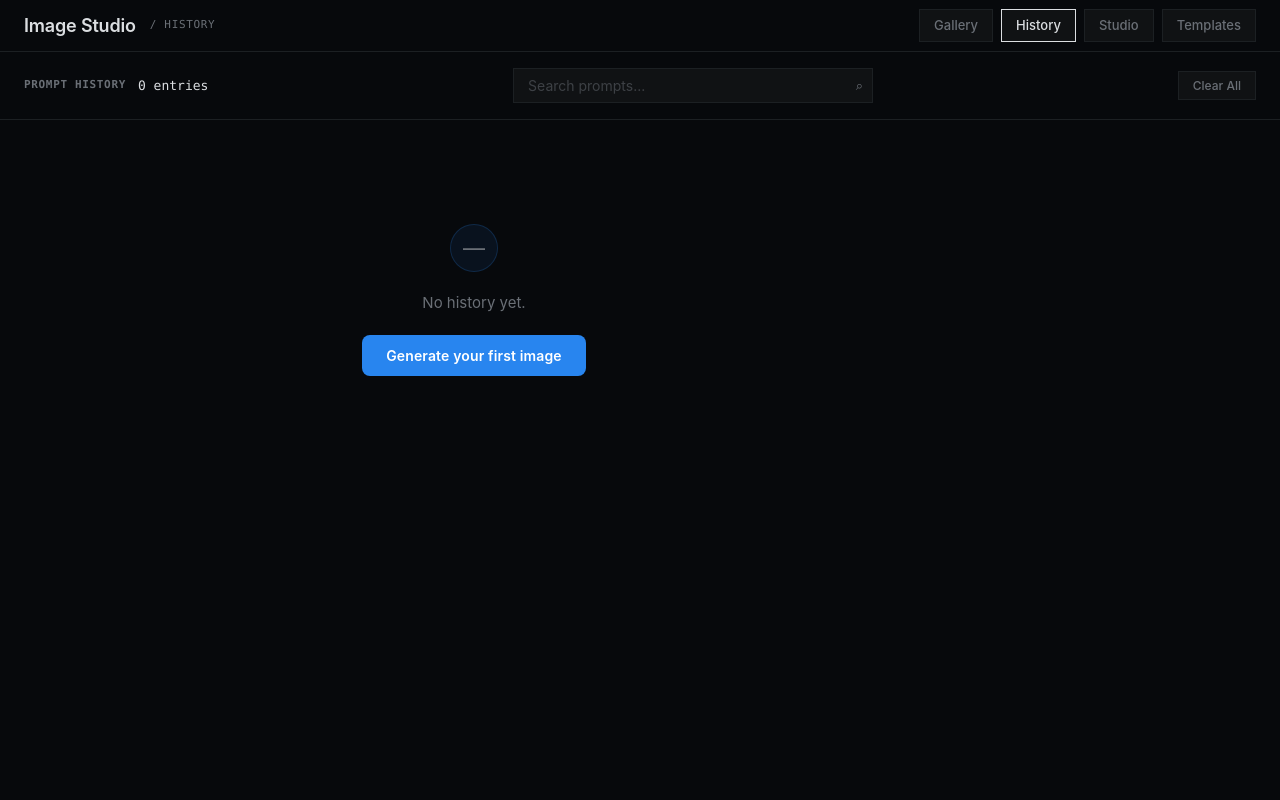
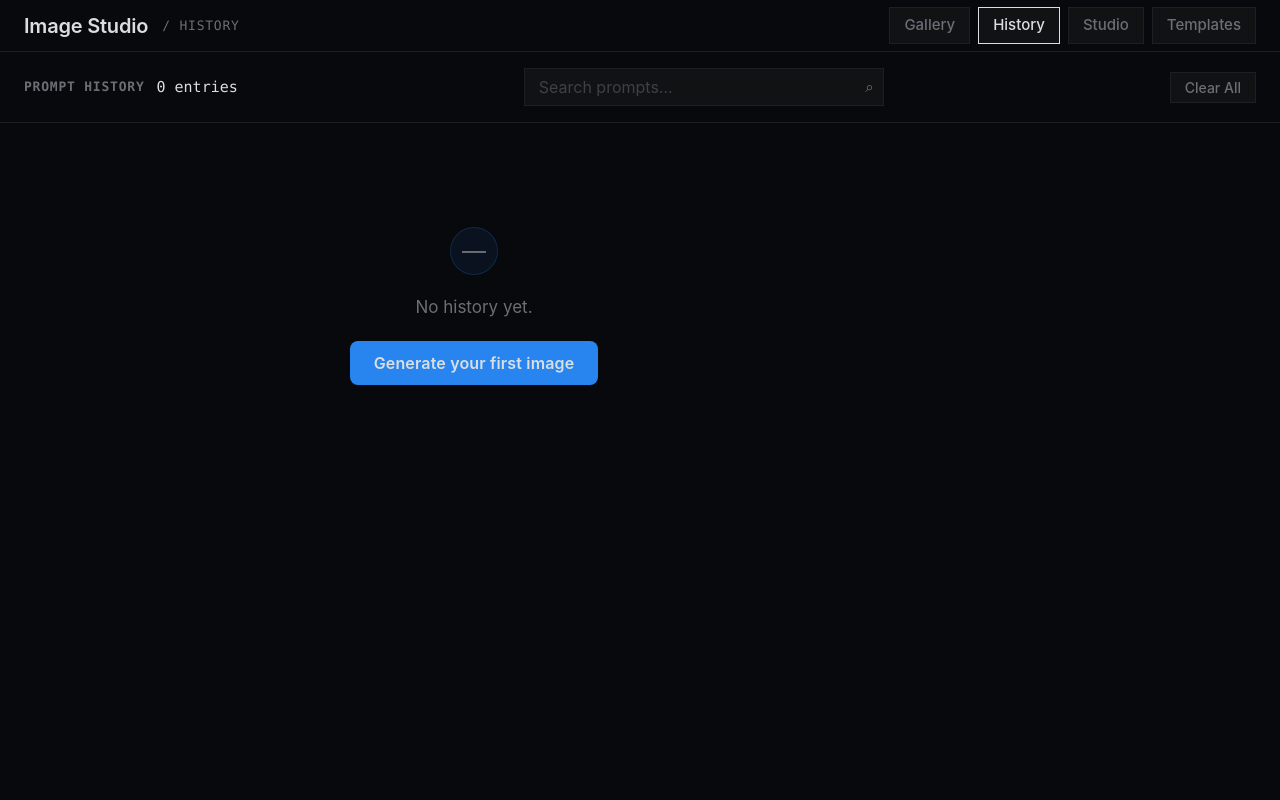
Before and after one commit to sayershuang-ship-it/image-app, a Flask app: page /history-view in a window 1280 px wide. Run offline with Flask 2, Linux system fonts and the light colour scheme; data that the repository does not hold is empty; some libraries are stand-ins or nearby versions.

Commit message:
feat: increase all font sizes site-wide by 2px for readability
Every font-size (and font shorthand) declaration across app.css and all
five page templates bumped +2px uniformly. No layout breakage observed
across templates/studio/gallery/history/index pages.

```diff
--- a/static/app.css
+++ b/static/app.css
@@ -9,6 +9,9 @@
   --muted:   oklch(54% 0.012 250);
   --border:  oklch(24% 0.008 250);
   --accent:  oklch(62% 0.18 255);
+  --success: oklch(62% 0.14 160);
+  --danger:  oklch(55% 0.17 25);
+  --star:    oklch(75% 0.18 80);
 
   --font-display: -apple-system, BlinkMacSystemFont, 'SF Pro Display', system-ui, sans-serif;
   --font-body:    -apple-system, BlinkMacSystemFont, 'SF Pro Text', system-ui, sans-serif;
@@ -35,7 +38,7 @@
 body {
   background: var(--bg);
   color: var(--fg);
-  font: 15px/1.5 var(--font-body);
+  font: 17px/1.5 var(--font-body);
   -webkit-font-smoothing: antialiased;
   height: 100vh;
   overflow: hidden;
@@ -74,7 +77,7 @@ body {
 
 .nav-breadcrumb {
   font-family: var(--font-mono, ui-monospace, 'SF Mono', Menlo, monospace);
-  font-size: 11px;
+  font-size: 13px;
   color: var(--muted);
   text-transform: uppercase;
   letter-spacing: 0.06em;
@@ -91,7 +94,7 @@ body {
 /* ── Nav buttons ─────────────────────────────────────────── */
 .nav-btn {
   font-family: var(--font-body);
-  font-size: 13px;
+  font-size: 15px;
   font-weight: 510;
   padding: 6px 14px;
   border: 1px solid var(--border);
--- a/templates/history.html
+++ b/templates/history.html
@@ -5,7 +5,7 @@
 {% block page_css %}
 /* ── History page styles — inherits Modern Minimal tokens from app.css ── */
 .wordmark {
-  font-size: 18px;
+  font-size: 20px;
   font-weight: 590;
 }
 
@@ -24,14 +24,14 @@
 .toolbar-left { display: flex; align-items: center; gap: 12px; }
 .toolbar-left h2 {
   font-family: var(--font-mono);
-  font-size: 11px;
+  font-size: 13px;
   text-transform: uppercase;
   letter-spacing: 0.06em;
   color: var(--muted);
 }
 .toolbar-count {
   font-family: var(--font-mono);
-  font-size: 13px;
+  font-size: 15px;
   color: var(--fg);
   font-feature-settings: "tnum";
 }
@@ -45,7 +45,7 @@
   background: var(--surface);
   border: 1px solid var(--border);
   color: var(--fg);
-  font: 14px var(--font-body);
+  font: 16px var(--font-body);
   padding: 8px 36px 8px 14px;
   transition: border-color var(--ease);
 }
@@ -56,13 +56,13 @@
   right: 10px; top: 50%;
   transform: translateY(-50%);
   color: var(--muted);
-  font-size: 13px;
+  font-size: 15px;
   pointer-events: none;
 }
 .toolbar-actions { display: flex; gap: 8px; }
 .btn-sm {
   font-family: var(--font-body);
-  font-size: 12px;
+  font-size: 14px;
   font-weight: 510;
   padding: 6px 14px;
   border: 1px solid var(--border);
@@ -72,7 +72,7 @@
   transition: border-color var(--ease), color var(--ease);
 }
 .btn-sm:hover { border-color: var(--fg); color: var(--fg); }
-.btn-sm.danger:hover { border-color: oklch(55% 0.17 25); color: oklch(55% 0.17 25); }
+.btn-sm.danger:hover { border-color: var(--danger); color: var(--danger); }
 
 /* ── History List ───────────────────────────────────── */
 .history-scroll {
@@ -107,7 +107,7 @@
 .history-thumb svg { width: 100%; height: 100%; }
 .history-body { flex: 1; min-width: 0; }
 .history-prompt {
-  font-size: 15px;
+  font-size: 17px;
   line-height: 1.5;
   color: var(--fg);
   margin-bottom: 8px;
@@ -124,7 +124,7 @@
 }
 .history-meta span {
   font-family: var(--font-mono);
-  font-size: 11px;
+  font-size: 13px;
   color: var(--muted);
   letter-spacing: 0.02em;
 }
@@ -132,19 +132,19 @@
   display: inline-block;
   padding: 2px 8px;
   font-family: var(--font-mono);
-  font-size: 10px;
+  font-size: 12px;
   text-transform: uppercase;
-  letter-spacing: 0.04em;
+  letter-spacing: 0.06em;
   font-weight: 510;
 }
-.status-badge.ok { color: oklch(58% 0.12 160); background: oklch(58% 0.12 160 / 0.08); }
-.status-badge.fail { color: oklch(55% 0.17 25); background: oklch(55% 0.17 25 / 0.08); }
+.status-badge.ok { color: var(--success); background: oklch(from var(--success) l c h / 0.08); }
+.status-badge.fail { color: var(--danger); background: oklch(from var(--danger) l c h / 0.08); }
 .ref-tag {
   font-family: var(--font-mono);
-  font-size: 10px;
+  font-size: 12px;
   color: var(--accent);
   text-transform: uppercase;
-  letter-spacing: 0.04em;
+  letter-spacing: 0.06em;
 }
 .history-actions {
   display: flex;
@@ -160,21 +160,21 @@
   background: var(--bg);
   color: var(--muted);
   cursor: pointer;
-  font-size: 14px;
+  font-size: 16px;
   display: flex;
   align-items: center;
   justify-content: center;
   transition: border-color var(--ease), color var(--ease);
 }
 .icon-btn:hover { border-color: var(--fg); color: var(--fg); }
-.icon-btn.danger:hover { border-color: oklch(55% 0.17 25); color: oklch(55% 0.17 25); }
-.icon-btn.star-btn { font-size: 16px; color: var(--border); }
-.icon-btn.star-btn.starred { color: oklch(75% 0.18 80); border-color: oklch(75% 0.18 80 / 0.4); }
+.icon-btn.danger:hover { border-color: var(--danger); color: var(--danger); }
+.icon-btn.star-btn { font-size: 18px; color: var(--border); }
+.icon-btn.star-btn.starred { color: var(--star); border-color: oklch(from var(--star) l c h / 0.4); }
 .cost-chip {
   font-family: var(--font-mono);
-  font-size: 10px;
-  color: oklch(58% 0.12 160);
-  background: oklch(58% 0.12 160 / 0.08);
+  font-size: 12px;
+  color: var(--success);
+  background: oklch(from var(--success) l c h / 0.08);
   padding: 2px 7px;
   letter-spacing: 0.02em;
 }
@@ -184,7 +184,7 @@
   text-align: center;
   padding: 80px 24px;
   color: var(--muted);
-  font-size: 15px;
+  font-size: 17px;
   max-width: 900px;
   display: flex;
   flex-direction: column;
@@ -199,16 +199,16 @@
   display: flex;
   align-items: center;
   justify-content: center;
-  font-size: 22px;
+  font-size: 24px;
 }
 .history-empty a {
   font-family: var(--font-body);
-  font-size: 14px;
+  font-size: 16px;
   font-weight: 590;
   padding: 10px 24px;
   border-radius: var(--radius);
   background: var(--accent);
-  color: #fff;
+  color: var(--fg);
   text-decoration: none;
   letter-spacing: 0.01em;
   transition: opacity var(--ease);
@@ -251,7 +251,7 @@
 }
 .sidebar-header h2 {
   font-family: var(--font-display);
-  font-size: 20px;
+  font-size: 22px;
   font-weight: 500;
   letter-spacing: -0.01em;
 }
@@ -261,7 +261,7 @@
   background: var(--bg);
   color: var(--muted);
   cursor: pointer;
-  font-size: 16px;
+  font-size: 18px;
   display: flex;
   align-items: center;
   justify-content: center;
@@ -277,18 +277,18 @@
 }
 .sidebar-label {
   font-family: var(--font-mono);
-  font-size: 10px;
+  font-size: 12px;
   text-transform: uppercase;
   letter-spacing: 0.06em;
   color: var(--muted);
 }
 .sidebar-prompt {
-  font-size: 15px;
+  font-size: 17px;
   line-height: 1.65;
   color: var(--fg);
 }
 .sidebar-revised {
-  font-size: 14px;
+  font-size: 16px;
   line-height: 1.6;
   color: var(--muted);
   border-left: 2px solid var(--accent);
@@ -306,14 +306,14 @@
 }
 .sidebar-meta-item .label {
   font-family: var(--font-mono);
-  font-size: 10px;
+  font-size: 12px;
   text-transform: uppercase;
   letter-spacing: 0.06em;
   color: var(--muted);
   margin-bottom: 4px;
 }
 .sidebar-meta-item .value {
-  font-size: 14px;
+  font-size: 16px;
   color: var(--fg);
   font-feature-settings: "tnum";
 }
@@ -327,7 +327,7 @@
 }
 .sidebar-actions .btn {
   font-family: var(--font-body);
-  font-size: 14px;
+  font-size: 16px;
   font-weight: 590;
   padding: 10px 20px;
   border-radius: 4px;
@@ -341,8 +341,8 @@
 .btn-outline { background: transparent; color: var(--fg); border: 1px solid var(--fg) !important; }
 .btn-danger-text {
   background: transparent;
-  color: oklch(55% 0.17 25);
-  font-size: 13px !important;
+  color: var(--danger);
+  font-size: 15px !important;
   font-weight: 500 !important;
   padding: 8px 16px !important;
 }
@@ -362,11 +362,11 @@
   border: 1px solid var(--border);
   color: var(--fg);
   padding: 12px 20px;
-  font-size: 14px;
+  font-size: 16px;
   animation: slideIn 0.25s ease;
   max-width: 360px;
 }
-.toast.success { border-left: 3px solid oklch(58% 0.12 160); }
+.toast.success { border-left: 3px solid var(--success); }
 @keyframes slideIn { from { opacity: 0; transform: translateY(12px); } to { opacity: 1; transform: translateY(0); } }
 
 @media (max-width: 700px) {
@@ -540,7 +540,7 @@ function renderHistory() {
           ${e.cost != null ? `<span class="cost-chip">$${e.cost.toFixed(3)}</span>` : ''}
           ${e.hasImage ? '<span class="ref-tag">+reference</span>' : ''}
           <span class="status-badge ${e.success ? 'ok' : 'fail'}">${e.success ? 'ok' : 'fail'}</span>
-          ${e.tags ? `<span style="color:var(--accent);font-size:11px">${escHtml(e.tags)}</span>` : ''}
+          ${e.tags ? `<span style="color:var(--accent);font-size:13px">${escHtml(e.tags)}</span>` : ''}
         </div>
       </div>
       <div class="history-actions">
```
Also changed, not shown: templates/gallery.html (+27 -27 lines), templates/index.html (+48 -45 lines), templates/studio.html (+28 -28 lines), templates/templates.html (+17 -17 lines).
